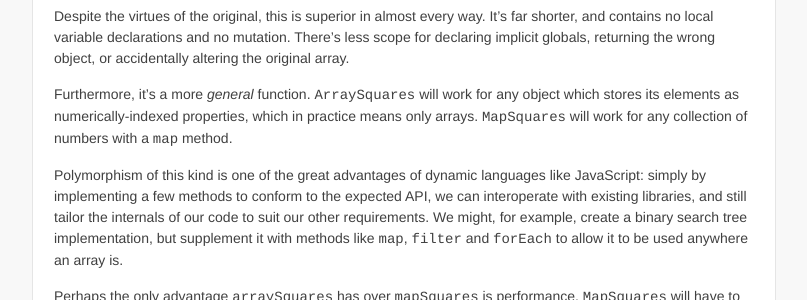
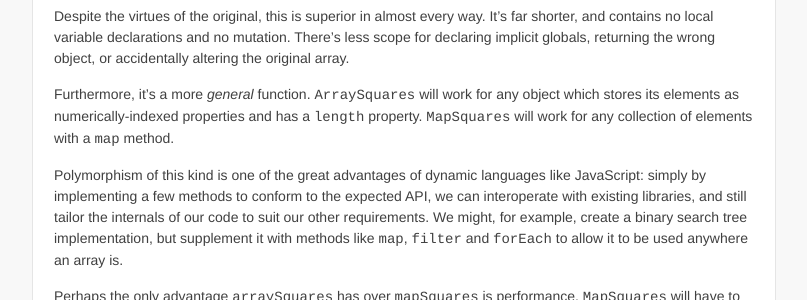
Before and after one commit to othermedia/js-handbook, a Jekyll site: the page built from style.md, in a window 1280 px wide and 900 px high, scrolled down 751 px. Shown: the part 174-474 px from the top of the window, without its empty margins (236-1043 px from the left). Built offline with Jekyll 4.4.1, drawn with Linux system fonts in a browser that asks for light colours; Markdown is read by kramdown in place of the engine named in the settings.

Commit message:
Correct some errors relating to the map method.

```diff
--- a/style.md
+++ b/style.md
@@ -67,9 +67,9 @@ There's less scope for declaring implicit globals, returning the wrong object,
 or accidentally altering the original array.
 
 Furthermore, it's a more _general_ function. `ArraySquares` will work for any
-object which stores its elements as numerically-indexed properties, which in
-practice means only arrays. `MapSquares` will work for any collection of
-numbers with a `map` method.
+object which stores its elements as numerically-indexed properties and has a
+`length` property. `MapSquares` will work for any collection of elements with a
+`map` method.
 
 Polymorphism of this kind is one of the great advantages of dynamic languages
 like JavaScript: simply by implementing a few methods to conform to the
```
